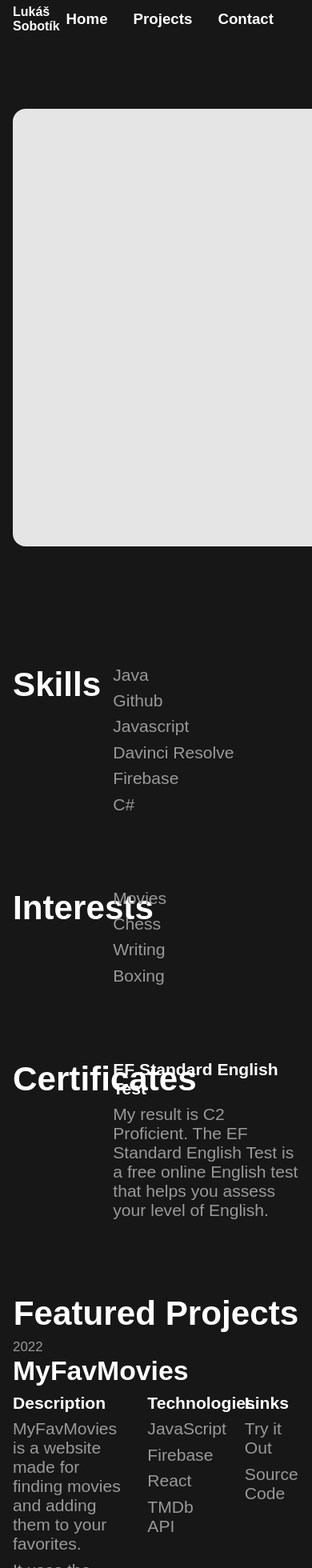
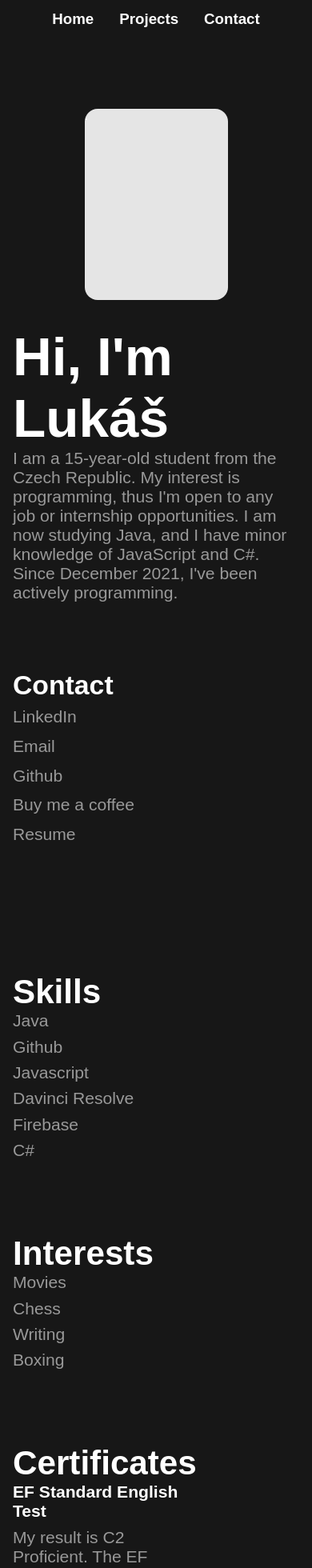
Before and after one commit to lukassobotik/personal-website, a Next.js app: page / in a window 390 px wide. Shown: the part 40-2000 px from the top of the page at 80% size. Built offline with nearby package versions, Linux system fonts and the light colour scheme.

Commit message:
Proper Scaling

```diff
--- a/pages/FetchProjects.tsx
+++ b/pages/FetchProjects.tsx
@@ -56,7 +56,7 @@ export default function FetchProjects({onlyFeatured}: {onlyFeatured: boolean}) {
                                         <div key={key} className={styles.main_featured_project_other_info_text}>{technology}</div>
                                     ))}
                                 </div>
-                                <div className={styles.main_featured_project_other_info_notes}>
+                                <div className={styles.main_featured_project_other_info_links}>
                                     <div className={styles.main_featured_project_other_info_title}>Links</div>
                                     {project?.links && Object.keys(project.links).map((key) => (
                                         <div key={key} className={styles.main_featured_project_other_info_text}><a href={project.links[key].url} className={styles.url}>{project.links[key].name}</a></div>
--- a/styles/Home.module.css
+++ b/styles/Home.module.css
@@ -134,7 +134,7 @@
   margin-right: 2rem;
   border-radius: 1rem;
 }
-.main_featured_project_other_info_notes {
+.main_featured_project_other_info_links {
   width: 25%;
   border-radius: 1rem;
 }
@@ -179,6 +179,74 @@
 .general_section_content_item_text {
   color: #999999;
 }
+
+/* Mobile */
+@media (max-width: 850px) {
+  .main {
+    padding: 2rem;
+  }
+  .header_name {
+    display: none;
+  }
+  .header_tabs {
+    justify-content: center;
+  }
+  .header_tab:last-child {
+    margin-right: 0;
+  }
+}
+
+/* Smaller Computer */
+@media (max-width: 1350px) {
+  .content {
+    display: inline-block;
+    height: auto;
+  }
+  .content_main {
+    margin-left: 0;
+    margin-top: 2rem;
+  }
+  .main_image {
+    width: 50%;
+    margin-left: auto;
+    margin-right: auto;
+  }
+  .general_section {
+    display: inline-block;
+  }
+  .main_featured_project_other_info {
+    display: inline-block;
+  }
+  .main_featured_project_other_info_description {
+    width: 100%;
+    margin-right: 0;
+  }
+  .main_featured_project_other_info_technologies {
+    width: 100%;
+    margin-right: 0;
+  }
+  .main_featured_project_other_info_links {
+    width: 100%;
+    margin-right: 0;
+  }
+}
+
+
+
+
+
+
+
+
+
+
+
+
+
+
+
+
+
 
 
 
```
